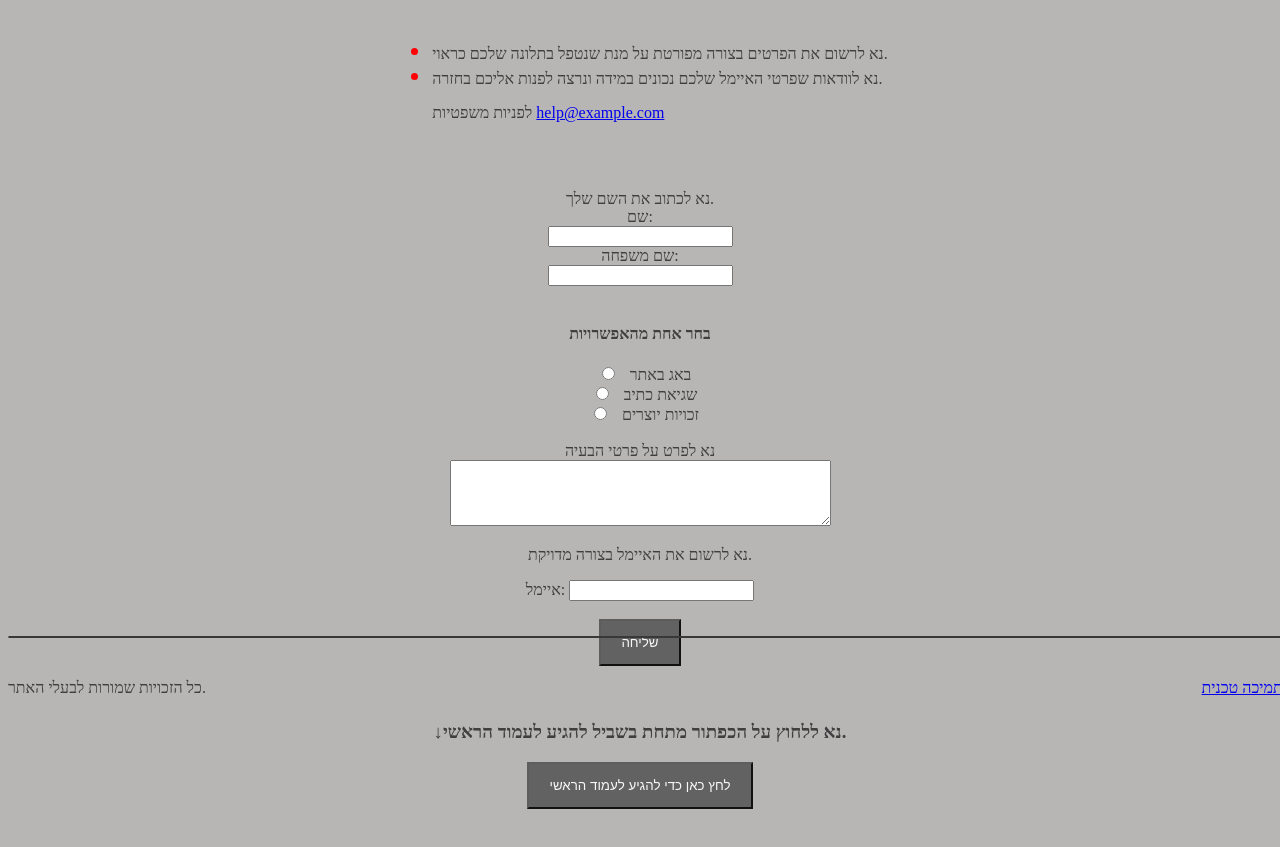
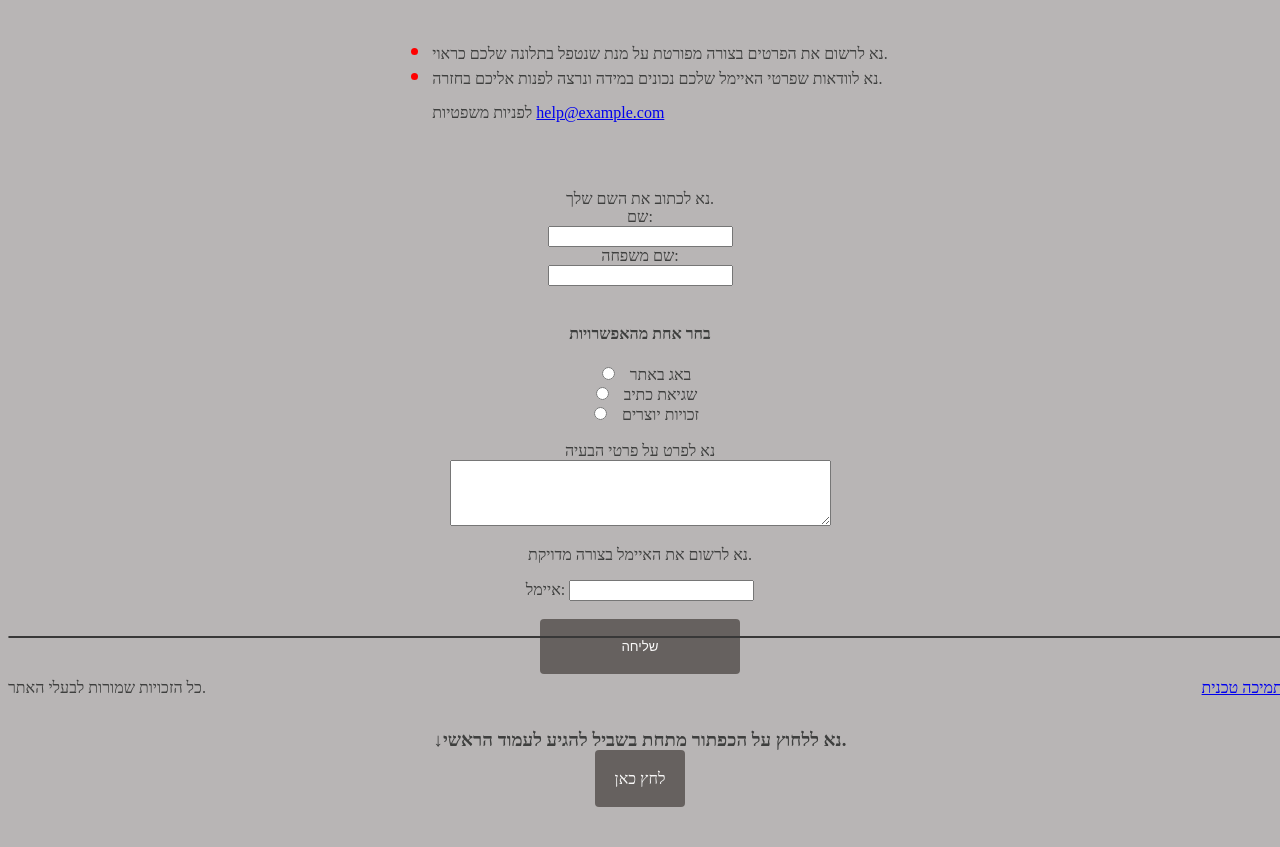
Before and after one commit to LIONSOS/project1, a plain HTML site: page form.html in a window 1280 px wide. Shown: the part 87-934 px from the top of the page. Drawn offline with Linux system fonts and the light colour scheme.

Commit message:
Change buttons

```diff
--- a/form.html
+++ b/form.html
@@ -68,6 +68,7 @@
     <div style="text-align:center">
       <input type="submit" value="שליחה" />
     </div>
+
     <div id="id01" class="modal">
       <span onclick="document.getElementById('id01').style.display='none'" class="close" title="Close Modal">×</span>
       <div class="container">
@@ -106,11 +107,11 @@
 
   <br>
   <br>
-  <div style="display:flex;justify-content:center;align-items:center;">
+  <div style="text-align:center">
     <h3> ↓נא ללחוץ על הכפתור מתחת בשביל להגיע לעמוד הראשי. </h3>
   </div>
-  <div style="display:flex;justify-content:center;align-items:center;">
-    <button href="/index.html">לחץ כאן כדי להגיע לעמוד הראשי</button>
+  <div style="text-align:center">
+    <a class="button-two" href="index.html"><span>לחץ כאן</span></a>
   </div>
   <br>
   <br>
--- a/from.css
+++ b/from.css
@@ -52,8 +52,8 @@ ul li::marker {
   }
 
 
-  /* Set a style for all buttons */
-button,input[type=submit] {
+  /* Set a style for  button sent and back for index */
+button,input[type=submit],.button-two {
 
   background-color: #5a5a5a;
   color: white;
@@ -61,12 +61,48 @@ button,input[type=submit] {
   opacity: 0.9;
   margin: auto;
 
+  border-radius: 4px;
+  background-color:#5e5956;
+  border: none;
+  padding: 20px;
+  width: 200px;
+  transition: all 0.5s;
+
+}
+
+
+.button-two span {
+  cursor: pointer;
+  display: inline-block;
+  position: relative;
+  transition: 0.5s;
+}
+
+.button-two span:after {
+  content: '»';
+  position: absolute;
+  opacity: 0;
+  top: 0;
+  right: -20px;
+  transition: 0.5s;
+}
+
+.button-two:hover span {
+  padding-right: 25px;
+}
+
+.button-two:hover span:after {
+  opacity: 1;
+  right: 0;
 }
 
 
 
+
+
+
 button:hover {
-  opacity:1;
+ opacity:1;
 }
 
 /* Float cancel and delete buttons and add an equal width */
```
